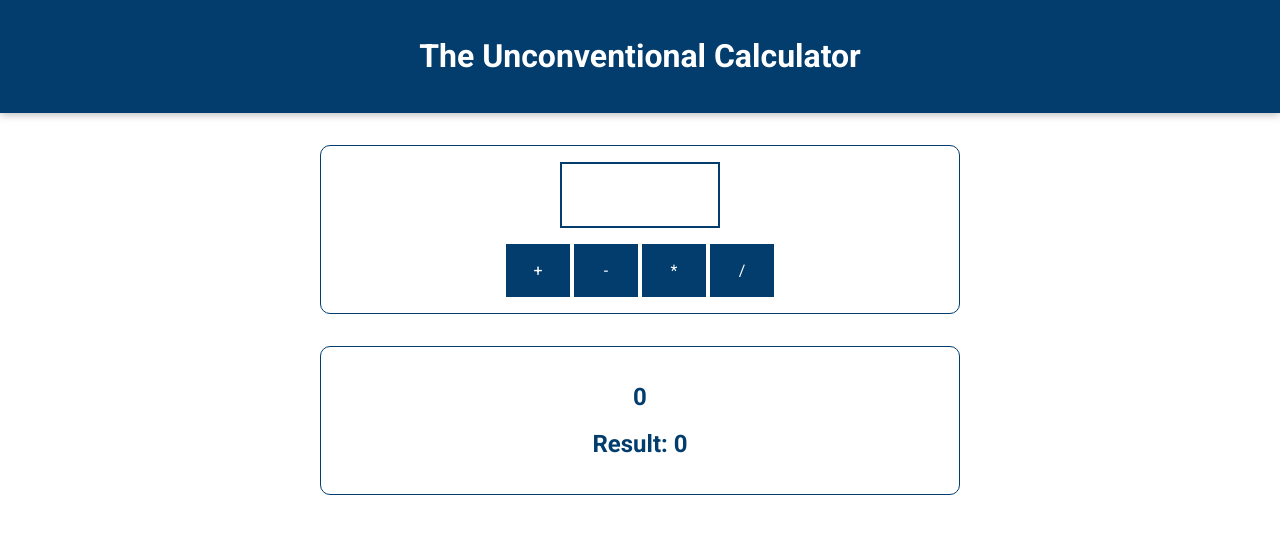
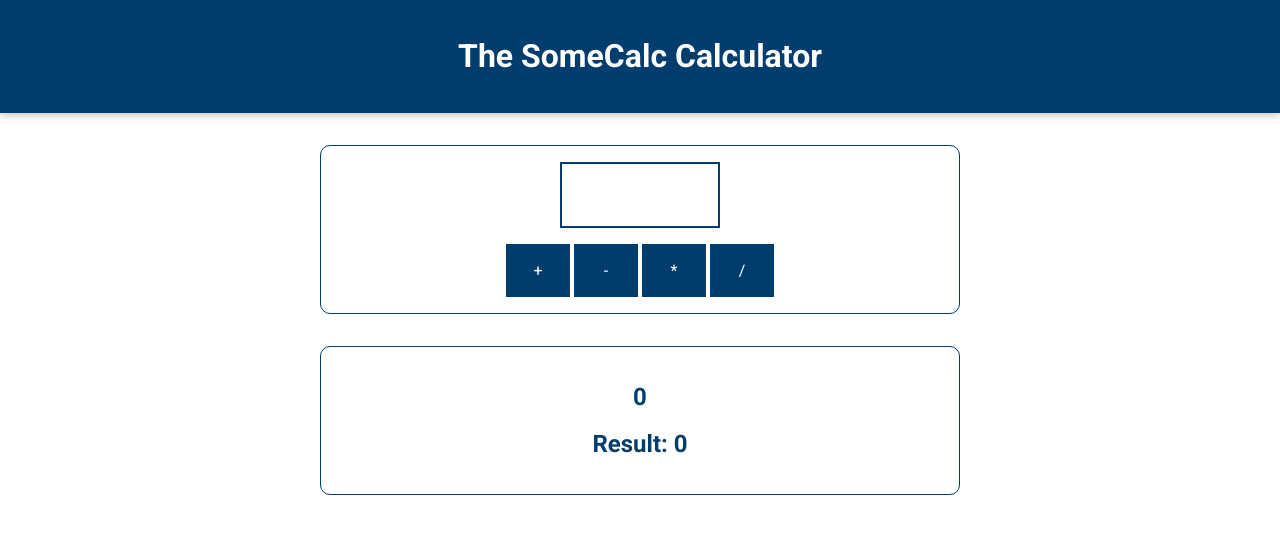
Before and after one commit to TodiTheFirst/My-calculator, a plain HTML site: page index.html in a window 1280 px wide. Drawn offline with Linux system fonts and the light colour scheme.

Commit message:
Update index.html

```diff
--- a/index.html
+++ b/index.html
@@ -4,7 +4,7 @@
     <meta charset="UTF-8" />
     <meta name="viewport" content="width=device-width, initial-scale=1.0" />
     <meta http-equiv="X-UA-Compatible" content="ie=edge" />
-    <title>Basics</title>
+    <title>The calc One</title>
     <link
       href="https://fonts.googleapis.com/css?family=Roboto:400,700&display=swap"
       rel="stylesheet"
@@ -15,7 +15,7 @@
   </head>
   <body>
     <header>
-      <h1>The Unconventional Calculator</h1>
+      <h1>The SomeCalc Calculator</h1>
     </header>
 
     <section id="calculator">
```
